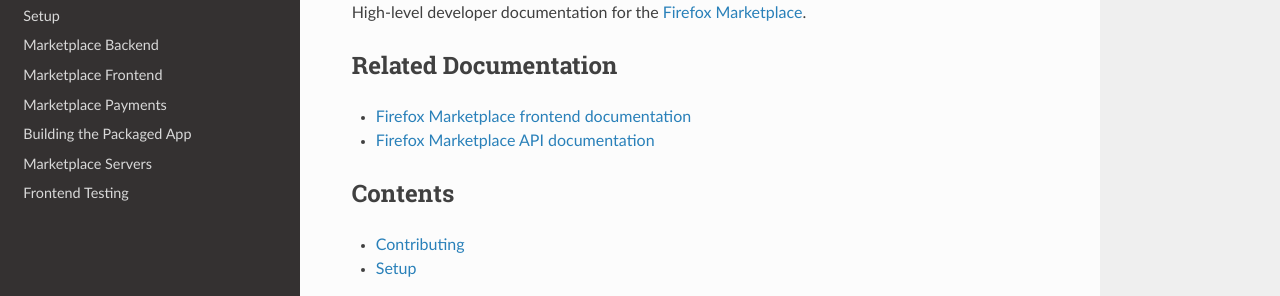
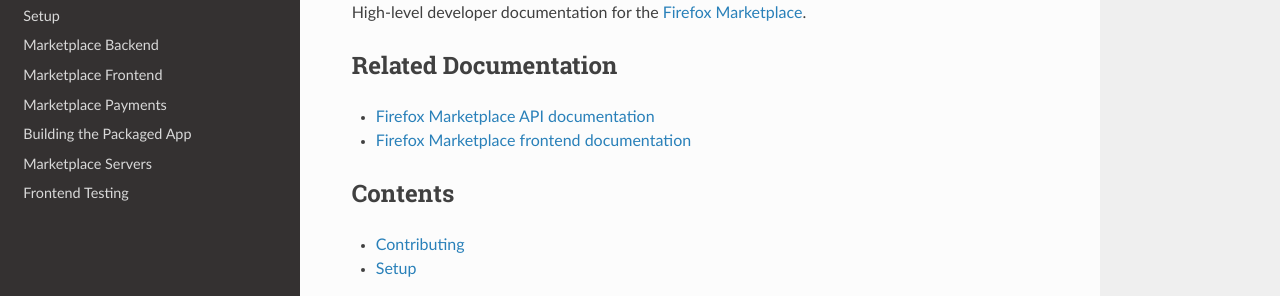
Before and after one commit to mozilla/marketplace-docs, a Sphinx documentation site: the page built from docs/index.rst, in a window 1280 px wide and 900 px high. Shown: the part 159-455 px from the top of the window. Built offline with Sphinx 7.4.7 and the Read the Docs theme 2.0.0, drawn with Linux system fonts in a browser that asks for light colours.

Commit message:
alphabetize related docs

```diff
--- a/docs/index.rst
+++ b/docs/index.rst
@@ -8,8 +8,8 @@
 Related Documentation
 ---------------------
 
+* `Firefox Marketplace API documentation <https://firefox-marketplace-api.readthedocs.org>`_
 * `Firefox Marketplace frontend documentation <https://marketplace-frontend.readthedocs.org>`_
-* `Firefox Marketplace API documentation <https://firefox-marketplace-api.readthedocs.org>`_
 
 
 Contents
```
